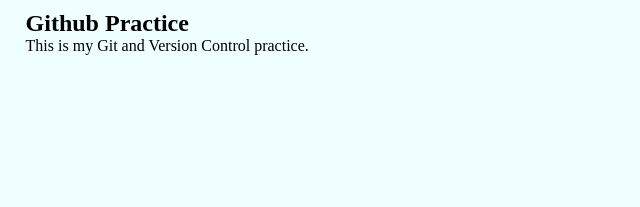
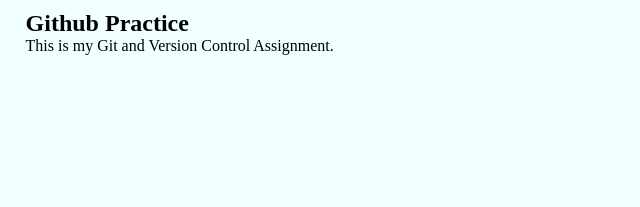
Before and after one commit to smb19961978/m1-hw1-wall-bryana, a plain HTML site: page index.html in a window 1280 px wide. Shown: the part 194-401 px from the top of the page, 0-640 px from the left. Drawn offline with Linux system fonts and the light colour scheme.

Commit message:
change one work in main p from practice to assignment

```diff
--- a/index.html
+++ b/index.html
@@ -43,7 +43,7 @@
 
             <h2>Github Practice</h2>
 
-                <p>This is my Git and Version Control practice.</p>
+                <p>This is my Git and Version Control Assignment.</p>
 
         </main>
 
```
